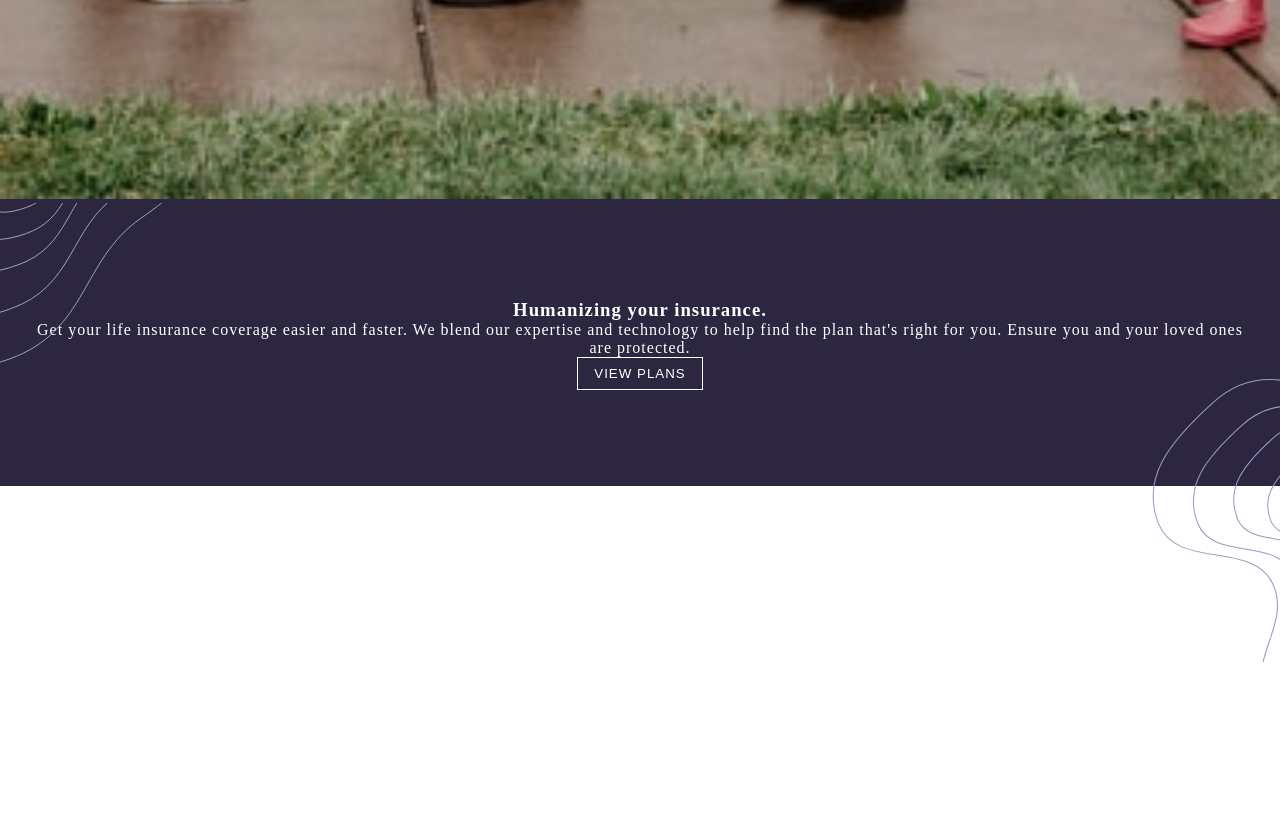
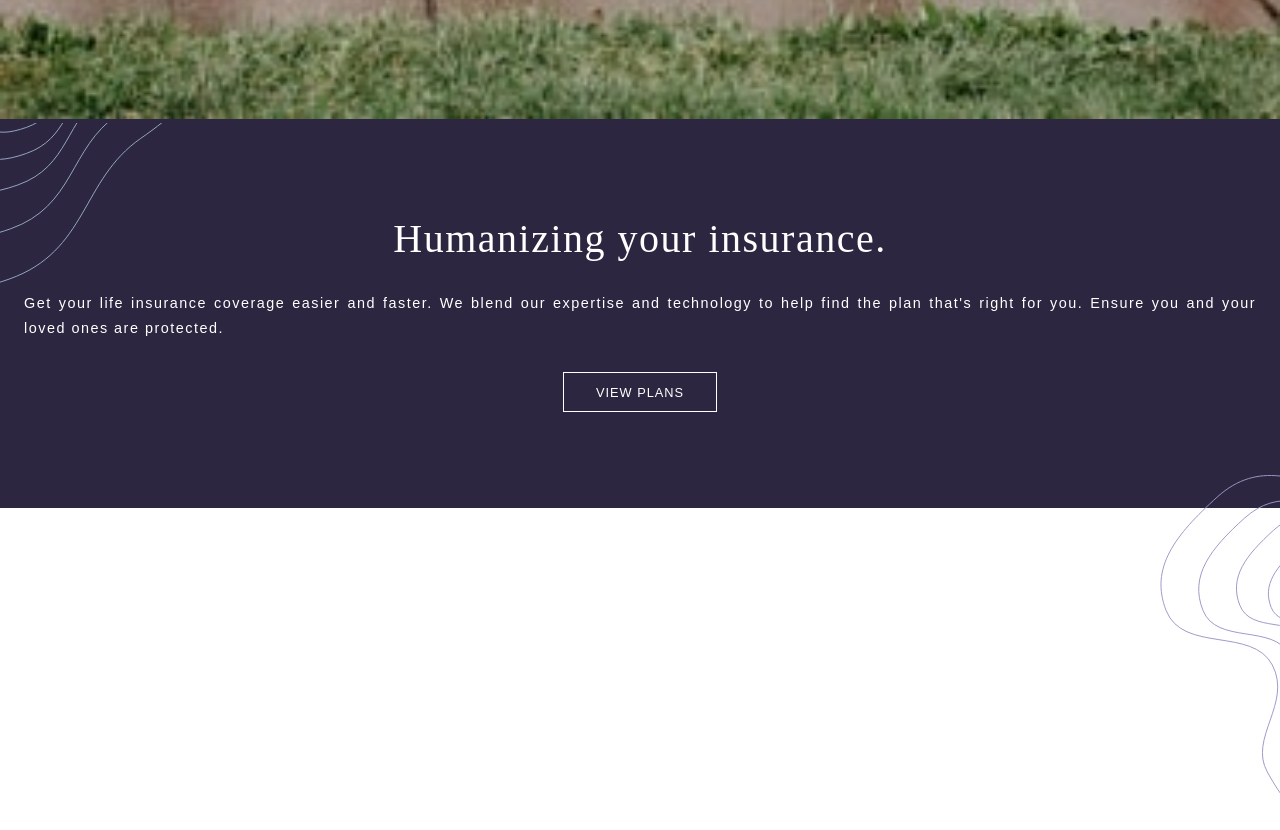
Before and after one commit to kriszzy01/FEM-Insure, a React (Create React App) app: page / in a window 1280 px wide. Shown: the part 1420-2250 px from the top of the page. Before the commit the page ends 2082 px from the top, so only its background shows below. Built offline with nearby package versions, Linux system fonts and the light colour scheme.

Commit message:
Fixed Navigation Menu, Added font-family

```diff
--- a/package.json
+++ b/package.json
@@ -20,6 +20,7 @@
     "build": "react-scripts build",
     "test": "react-scripts test",
     "eject": "react-scripts eject",
+    "clean" : "gh-pages-clean",
     "predeploy": "npm run build",
     "deploy": "gh-pages -d build"
   },
--- a/src/components/styles/Button.css
+++ b/src/components/styles/Button.css
@@ -1,7 +1,8 @@
 .button {
-    border: 1px solid white;
+    border: 1.5px solid white;
     background-color: transparent;
-    padding: 0.5rem 1rem;
+    padding: 0.7rem 2rem;
     color: white;
     letter-spacing: 1px;
+    font-size: 0.8rem;
 }
--- a/src/components/styles/Header.css
+++ b/src/components/styles/Header.css
@@ -1,9 +1,16 @@
 /* Header*/
+header {
+    position: fixed;
+    width: 100vw;
+    z-index: 1000;
+}
+
 .header {
     display: flex;
     place-items: center;
     height: 5rem;
     padding: 0 1.5rem;
+    background-color: white;
 }
 
 .header svg {
@@ -23,12 +30,12 @@
     position: absolute;
     top: 5rem;
     width: 100%;
-    height: calc(100% - 5rem);
+    height: calc(100vh - 5rem);
     background-color: hsl(270, 9%, 17%);
     text-align: center;
     padding-top: 1rem;
     transition: 0.5s;
-    z-index: 1000;
+
 }
 
 .nav:after {
--- a/src/components/styles/Hero.css
+++ b/src/components/styles/Hero.css
@@ -2,7 +2,7 @@
     background-color: hsl(256, 26%, 20%);
     text-align: center;
     color: white;
-    letter-spacing: 1px;
+    letter-spacing: 1.5px;
 }
 
 .hero img {
@@ -10,7 +10,7 @@
 }
 
 .heroIntro {
-    padding: 6rem 2rem;
+    padding: 6rem 1.5rem;
     position: relative;
 }
 
@@ -30,10 +30,15 @@
     content: "";
     position: absolute;
     right: 0;
-    bottom: -11rem;
+    bottom: -22rem;
     height: 100%;
-    width: 8rem;
+    width: 7.5rem;
     background: url("../../assets/images/bg-pattern-intro-right-mobile.svg");
     background-repeat: no-repeat;
-    background-size: cover;
+    background-size: contain;
 }
+
+.heroIntro p {
+    margin: 2rem 0;
+    text-align: justify;
+}
--- a/src/index.css
+++ b/src/index.css
@@ -1,6 +1,4 @@
-:root {
-    font-size: 16px;
-}
+/*Resets*/
 
 * {
     box-sizing: border-box;
@@ -11,7 +9,33 @@
     list-style: none;
 }
 
+:root {
+    font-size: 16px;
+}
+
+/*General Styles*/
+@import url('https://fonts.googleapis.com/css2?family=DM+Serif+Display&family=Karla:wght@400;700&display=swap');
+
 #root {
     display: grid;
     grid-template-rows: auto 1fr;
 }
+
+h1, h2, h3 {
+    font-family: "DM Serif Display", serif;
+}
+
+h1 {
+    font-size: 2.5rem;
+    font-weight: 400;
+    line-height: 1;
+}
+
+p {
+    font-size: 0.9rem;
+    line-height: 1.7;
+}
+
+body {
+    font-family: "Karla", sans-serif;
+}
```
